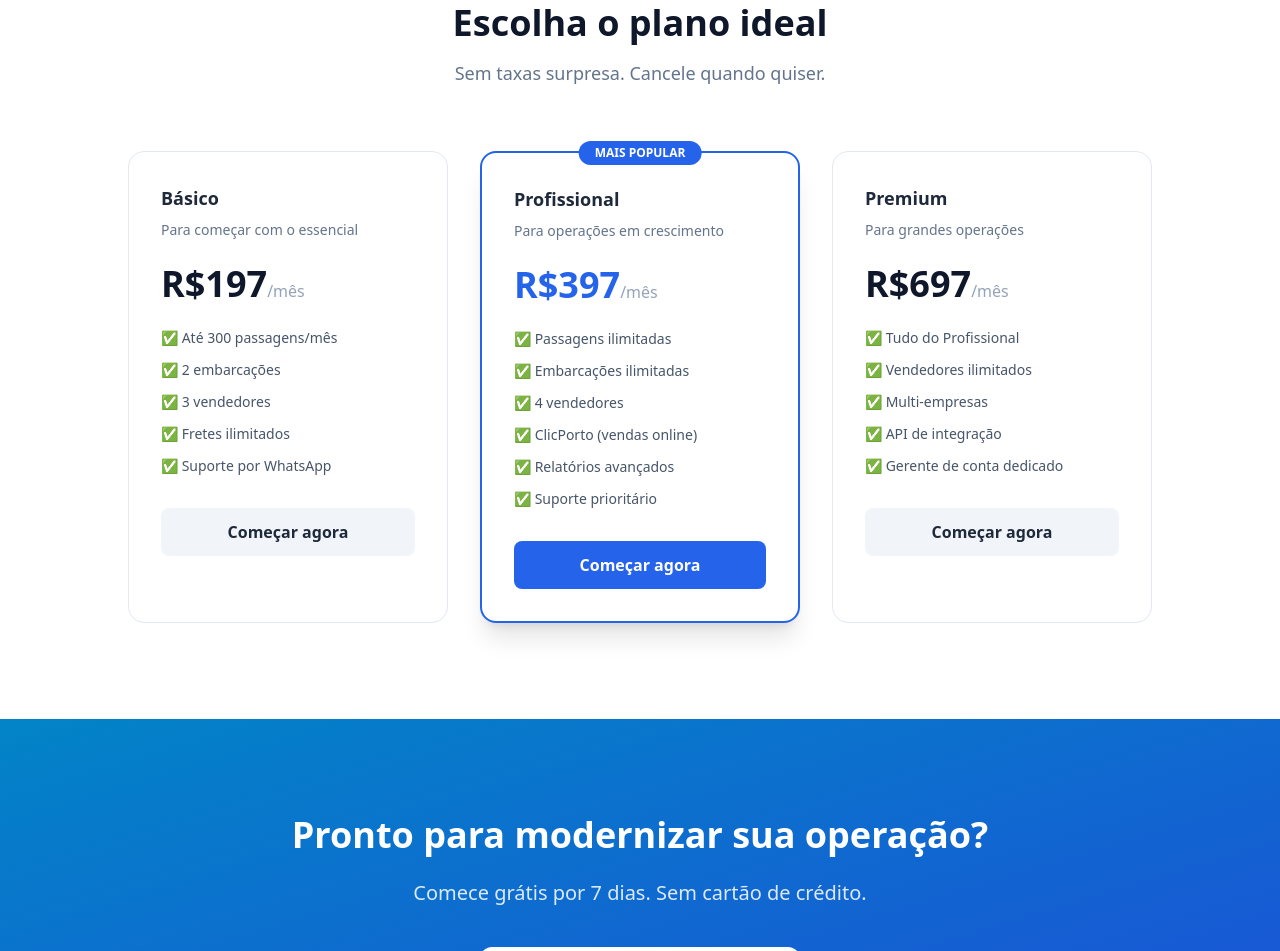
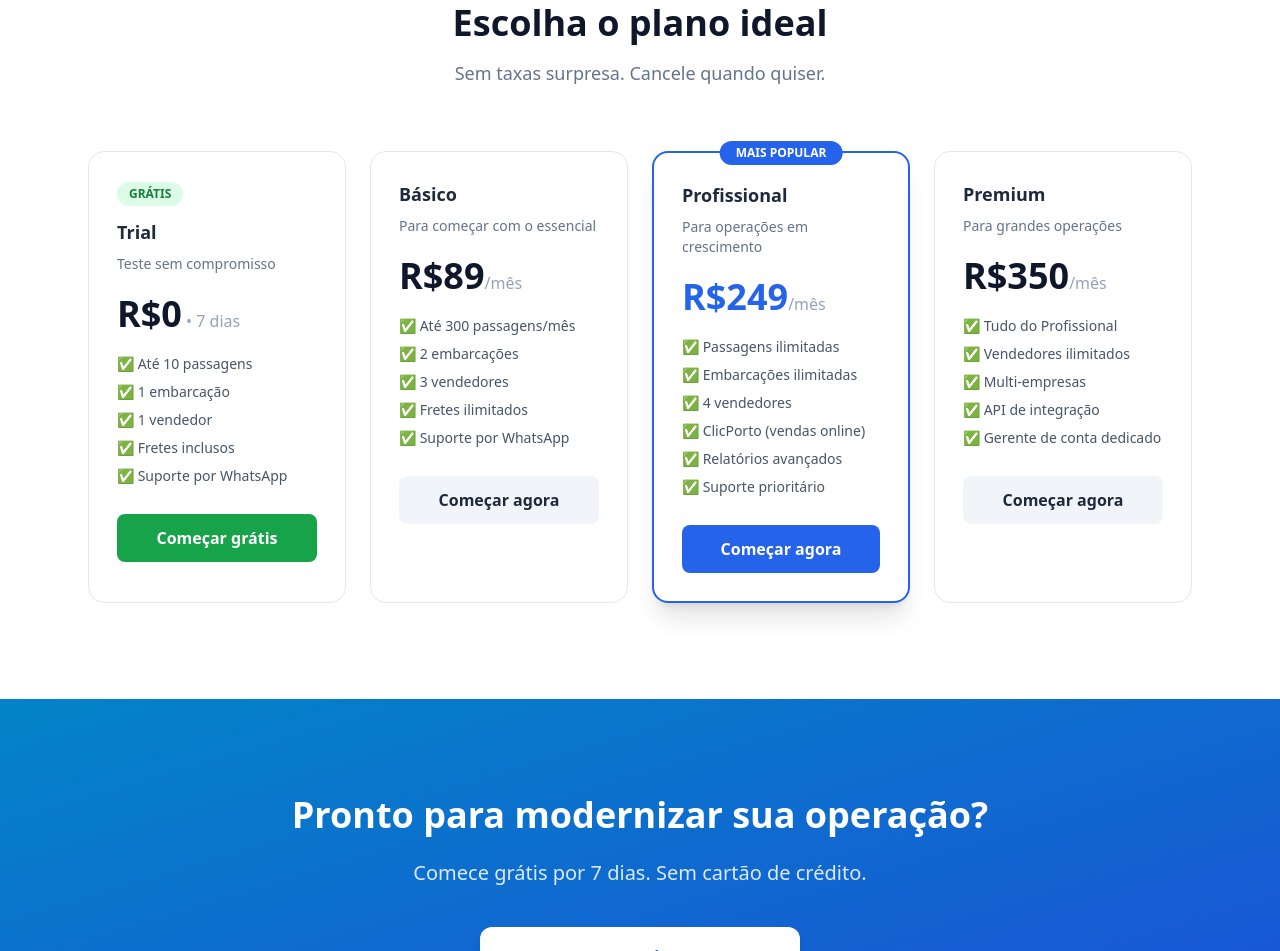
Before and after one commit to RaimundoSoaresMachado/landing-app, a plain HTML site: page index.html in a window 1280 px wide. Shown: the part 2982-3933 px from the top of the page. Drawn offline with nearby package versions, Linux system fonts and the light colour scheme.

Commit message:
Fix: adicionar plano Trial grátis e corrigir preços dos planos

```diff
--- a/index.html
+++ b/index.html
@@ -129,31 +129,41 @@
         <h2 class="text-3xl md:text-4xl font-bold text-slate-900 mb-4">Escolha o plano ideal</h2>
         <p class="text-lg text-slate-500">Sem taxas surpresa. Cancele quando quiser.</p>
       </div>
-      <div class="grid grid-cols-1 md:grid-cols-3 gap-8 max-w-5xl mx-auto">
-        <div class="border border-slate-200 rounded-2xl p-8">
+      <div class="grid grid-cols-1 md:grid-cols-2 lg:grid-cols-4 gap-6 max-w-6xl mx-auto">
+        <div class="border border-slate-200 rounded-2xl p-7">
+          <span class="inline-block mb-3 bg-green-100 text-green-700 text-xs font-bold px-3 py-1 rounded-full">GRÁTIS</span>
+          <h3 class="text-lg font-bold text-slate-800 mb-2">Trial</h3>
+          <p class="text-slate-500 text-sm mb-5">Teste sem compromisso</p>
+          <div class="mb-5"><span class="text-4xl font-extrabold text-slate-900">R$0</span><span class="text-slate-400"> • 7 dias</span></div>
+          <ul class="space-y-2 text-sm text-slate-600 mb-7">
+            <li>✅ Até 10 passagens</li><li>✅ 1 embarcação</li><li>✅ 1 vendedor</li><li>✅ Fretes inclusos</li><li>✅ Suporte por WhatsApp</li>
+          </ul>
+          <a href="https://app.raysistemas.online" class="block text-center bg-green-600 hover:bg-green-700 text-white font-semibold py-3 rounded-lg transition-colors">Começar grátis</a>
+        </div>
+        <div class="border border-slate-200 rounded-2xl p-7">
           <h3 class="text-lg font-bold text-slate-800 mb-2">Básico</h3>
-          <p class="text-slate-500 text-sm mb-6">Para começar com o essencial</p>
-          <div class="mb-6"><span class="text-4xl font-extrabold text-slate-900">R$197</span><span class="text-slate-400">/mês</span></div>
-          <ul class="space-y-3 text-sm text-slate-600 mb-8">
+          <p class="text-slate-500 text-sm mb-5">Para começar com o essencial</p>
+          <div class="mb-5"><span class="text-4xl font-extrabold text-slate-900">R$89</span><span class="text-slate-400">/mês</span></div>
+          <ul class="space-y-2 text-sm text-slate-600 mb-7">
             <li>✅ Até 300 passagens/mês</li><li>✅ 2 embarcações</li><li>✅ 3 vendedores</li><li>✅ Fretes ilimitados</li><li>✅ Suporte por WhatsApp</li>
           </ul>
           <a href="https://app.raysistemas.online" class="block text-center bg-slate-100 hover:bg-slate-200 text-slate-800 font-semibold py-3 rounded-lg transition-colors">Começar agora</a>
         </div>
-        <div class="border-2 border-blue-600 rounded-2xl p-8 relative shadow-xl">
+        <div class="border-2 border-blue-600 rounded-2xl p-7 relative shadow-xl">
           <span class="absolute -top-3 left-1/2 -translate-x-1/2 bg-blue-600 text-white text-xs font-bold px-4 py-1 rounded-full">MAIS POPULAR</span>
           <h3 class="text-lg font-bold text-slate-800 mb-2">Profissional</h3>
-          <p class="text-slate-500 text-sm mb-6">Para operações em crescimento</p>
-          <div class="mb-6"><span class="text-4xl font-extrabold text-blue-600">R$397</span><span class="text-slate-400">/mês</span></div>
-          <ul class="space-y-3 text-sm text-slate-600 mb-8">
+          <p class="text-slate-500 text-sm mb-5">Para operações em crescimento</p>
+          <div class="mb-5"><span class="text-4xl font-extrabold text-blue-600">R$249</span><span class="text-slate-400">/mês</span></div>
+          <ul class="space-y-2 text-sm text-slate-600 mb-7">
             <li>✅ Passagens ilimitadas</li><li>✅ Embarcações ilimitadas</li><li>✅ 4 vendedores</li><li>✅ ClicPorto (vendas online)</li><li>✅ Relatórios avançados</li><li>✅ Suporte prioritário</li>
           </ul>
           <a href="https://app.raysistemas.online" class="block text-center bg-blue-600 hover:bg-blue-700 text-white font-semibold py-3 rounded-lg transition-colors">Começar agora</a>
         </div>
-        <div class="border border-slate-200 rounded-2xl p-8">
+        <div class="border border-slate-200 rounded-2xl p-7">
           <h3 class="text-lg font-bold text-slate-800 mb-2">Premium</h3>
-          <p class="text-slate-500 text-sm mb-6">Para grandes operações</p>
-          <div class="mb-6"><span class="text-4xl font-extrabold text-slate-900">R$697</span><span class="text-slate-400">/mês</span></div>
-          <ul class="space-y-3 text-sm text-slate-600 mb-8">
+          <p class="text-slate-500 text-sm mb-5">Para grandes operações</p>
+          <div class="mb-5"><span class="text-4xl font-extrabold text-slate-900">R$350</span><span class="text-slate-400">/mês</span></div>
+          <ul class="space-y-2 text-sm text-slate-600 mb-7">
             <li>✅ Tudo do Profissional</li><li>✅ Vendedores ilimitados</li><li>✅ Multi-empresas</li><li>✅ API de integração</li><li>✅ Gerente de conta dedicado</li>
           </ul>
           <a href="https://app.raysistemas.online" class="block text-center bg-slate-100 hover:bg-slate-200 text-slate-800 font-semibold py-3 rounded-lg transition-colors">Começar agora</a>
```
